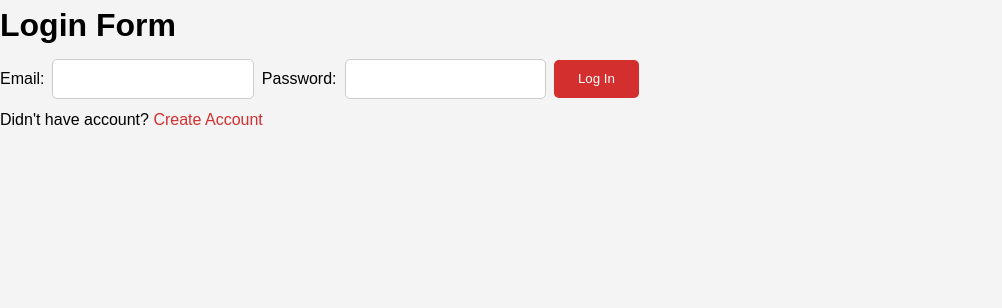
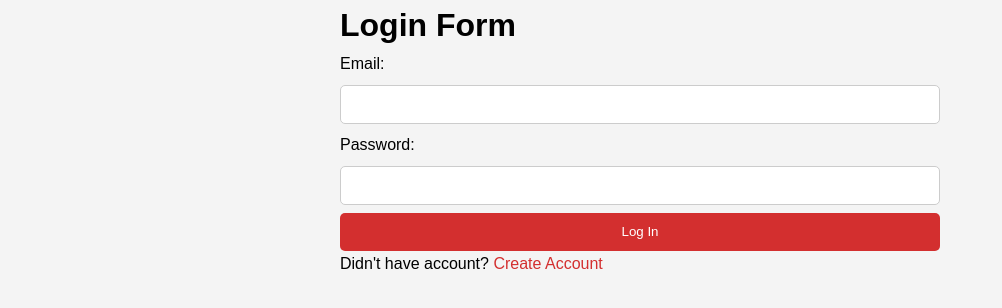
Before and after one commit to iamjoker021/CONDUCTOR_APP_FRONTEND, a React (Vite) app: page /auth in a window 1280 px wide. Shown: the top 308 px of the page, without its empty margins (0-1002 px from the left). Built offline with nearby package versions, Linux system fonts and the light colour scheme.

Commit message:
style: Applied max-width and style to only establish mobile-like view in any window

```diff
--- a/src/index.css
+++ b/src/index.css
@@ -40,6 +40,8 @@
     display: flex;
     justify-content: space-between;
     align-items: center;
+    gap: 1rem;
+    margin-bottom: 1rem;
   }
 
   .logout {
@@ -120,6 +122,10 @@
   }
 
   button:hover {
+    background: #f84848;
+  }
+
+  button:disabled {
     background: #555;
   }
 
@@ -158,26 +164,8 @@
 
   /* Responsive Design */
   @media (min-width: 768px) {
-    .container {
-      width: 80%;
-    }
-
-    .card {
-      display: flex;
-      flex-direction: row;
-      justify-content: space-between;
-    }
-
-    form {
-      flex-direction: row;
-      align-items: center;
-    }
-
-    form input, form select {
-      margin: 0.5rem;
-    }
-
-    form input[type="submit"] {
-      margin-left: auto;
+    header > *, h1, p, form, .navbar {
+      max-width: 600px;
+      margin: auto;
     }
   }
```
